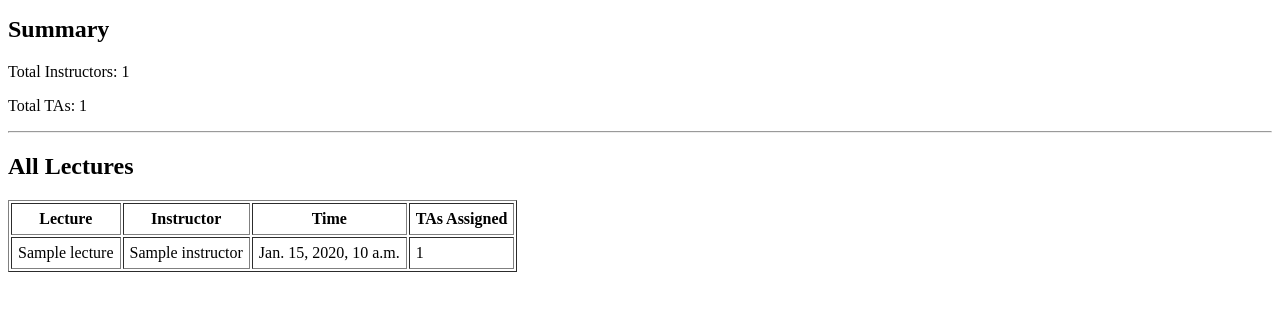
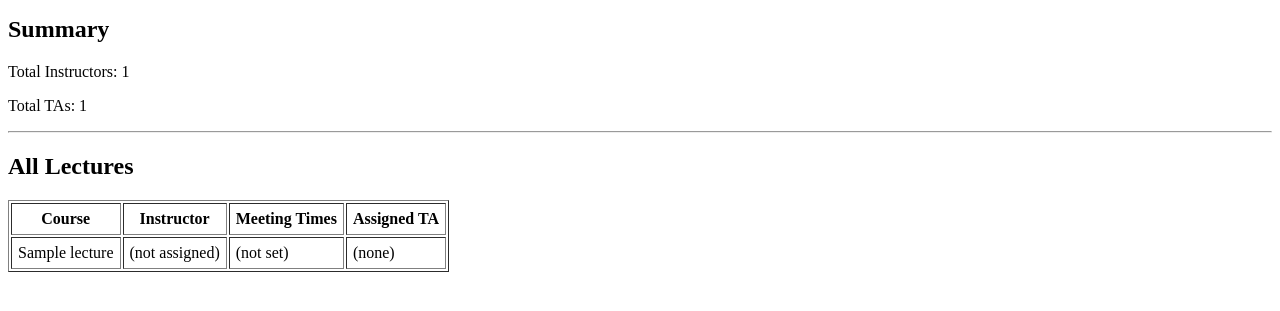
Before and after one commit to Brady-Siefken/Office-Hour-Project, a Django app: template office_hours_scheduler/scheduler_app/templates/scheduler_app/Admin_dashboard.html in a window 1280 px wide. Shown: the part 146-457 px from the top of the page. Run offline with Django 4.2, Linux system fonts and the light colour scheme; the template is opened without the code that fills it: most values are stand-ins (such as "Sample title", 1, 10 or a date in 2020).

Commit message:
Implemented AdminDashboardView in views.py with GET and POST handlers. Updated admin_dashboard.html to use lecture models field names mentioned in models.py

```diff
--- a/office_hours_scheduler/scheduler_app/templates/scheduler_app/Admin_dashboard.html
+++ b/office_hours_scheduler/scheduler_app/templates/scheduler_app/Admin_dashboard.html
@@ -10,9 +10,10 @@
     <p>Welcome, {{ user.username }}</p>
 
     <nav>
-        <a href="{% url 'manage_users' %}">Manage Users</a> |
-        <a href="{% url 'manage_lectures' %}">Manage Courses</a> |
-        <a href="{% url 'logout' %}">Logout</a>
+        <a href="#">Manage Users</a> |
+        <a href="#">Manage Courses</a> |
+        <a href="#">Logout</a>
+        <!-- TODO: Replace # with {% url 'manage_users' %}, {% url 'manage_courses' %}, {% url 'logout' %} once those URLs are defined in urls.py -->
     </nav>
 
     <hr>
@@ -28,19 +29,19 @@
         <table border="1" cellpadding="6">
             <thead>
                 <tr>
-                    <th>Lecture</th>
+                    <th>Course</th>
                     <th>Instructor</th>
-                    <th>Time</th>
-                    <th>TAs Assigned</th>
+                    <th>Meeting Times</th>
+                    <th>Assigned TA</th>
                 </tr>
             </thead>
             <tbody>
                 {% for lecture in lecture_list %}
                     <tr>
-                        <td>{{ lecture.course_name }}</td>
-                        <td>{{ lecture.instructor }}</td>
-                        <td>{{ lecture.time }}</td>
-                        <td>{{ lecture.ta_count }}</td>
+                        <td>{{ lecture.CourseName }}</td>
+                        <td>{{ lecture.Instructor.name|default:"(not assigned)" }}</td>
+                        <td>{{ lecture.MeetingTimes|default:"(not set)" }}</td>
+                        <td>{{ lecture.TA.name|default:"(none)" }}</td>
                     </tr>
                 {% endfor %}
             </tbody>
```
Also changed, not shown: office_hours_scheduler/scheduler_app/views.py (+38 -2 lines).
